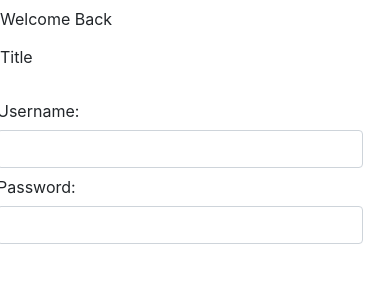
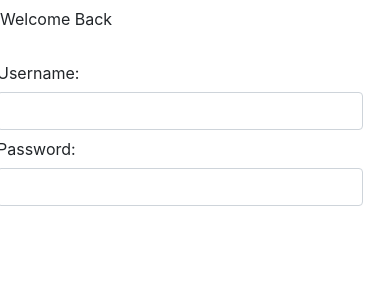
Before and after one commit to asatti/Ewasteproject, a Django app: page /login/ in a window 390 px wide. Shown: the part 124-424 px from the top of the page. Run offline with Django 3.2, Linux system fonts and the light colour scheme; some libraries are stand-ins or nearby versions; some web fonts are replaced.

Commit message:
Update login.html

```diff
--- a/ewaste/ewasteapp/templates/login.html
+++ b/ewaste/ewasteapp/templates/login.html
@@ -3,9 +3,7 @@
   {% block content %}
 <div class="mb-3 row">
     <label for="title" class="col-sm-2 col-form-label">Welcome Back</label>
-    <div class="col-sm-10">
-      <input type="text" readonly class="form-control-plaintext" id="title" value="Title">
-    </div>
+
   </div>
   <div class="mb-3 row">
     <div class="mb-3 row">
```
